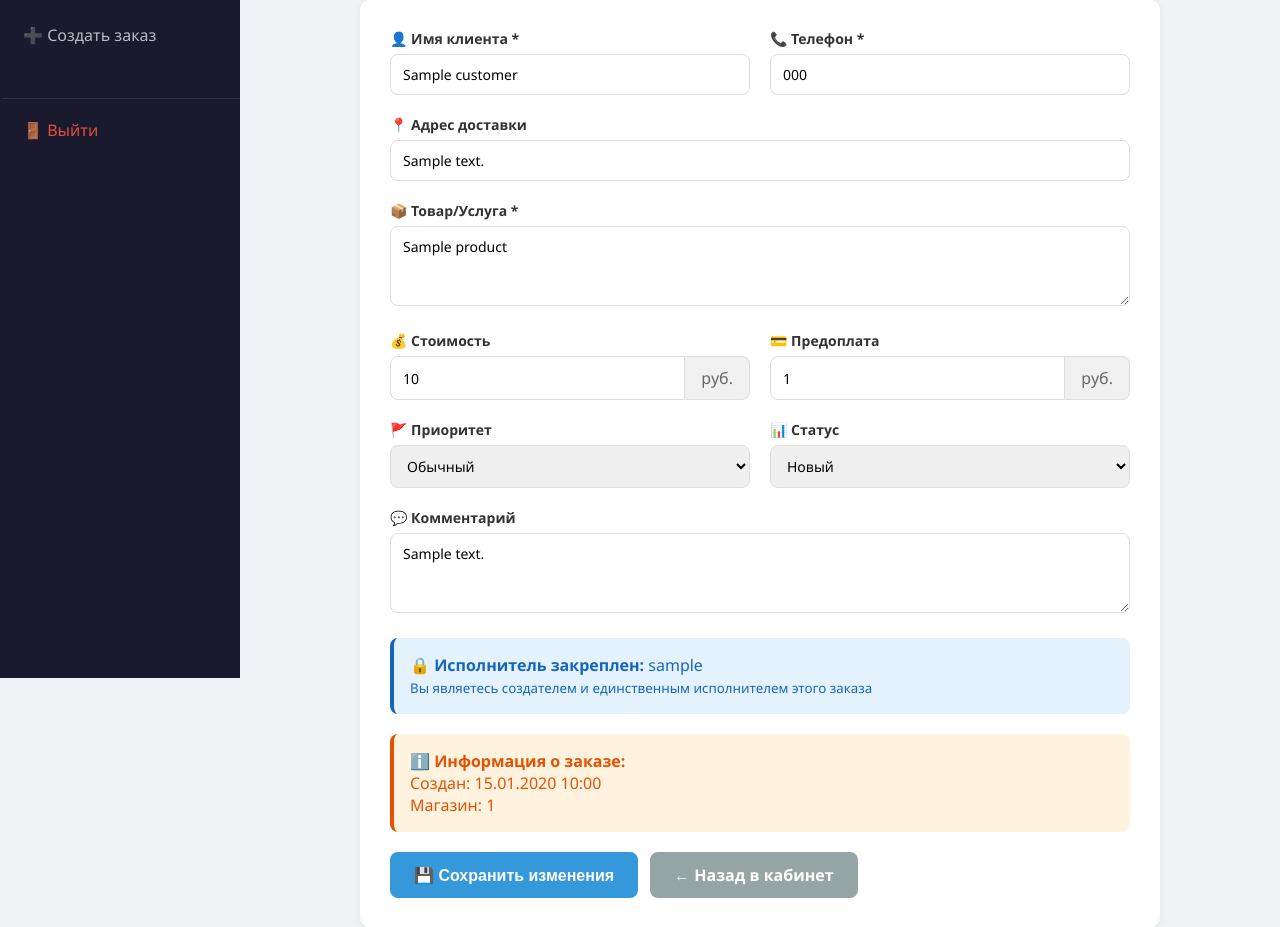
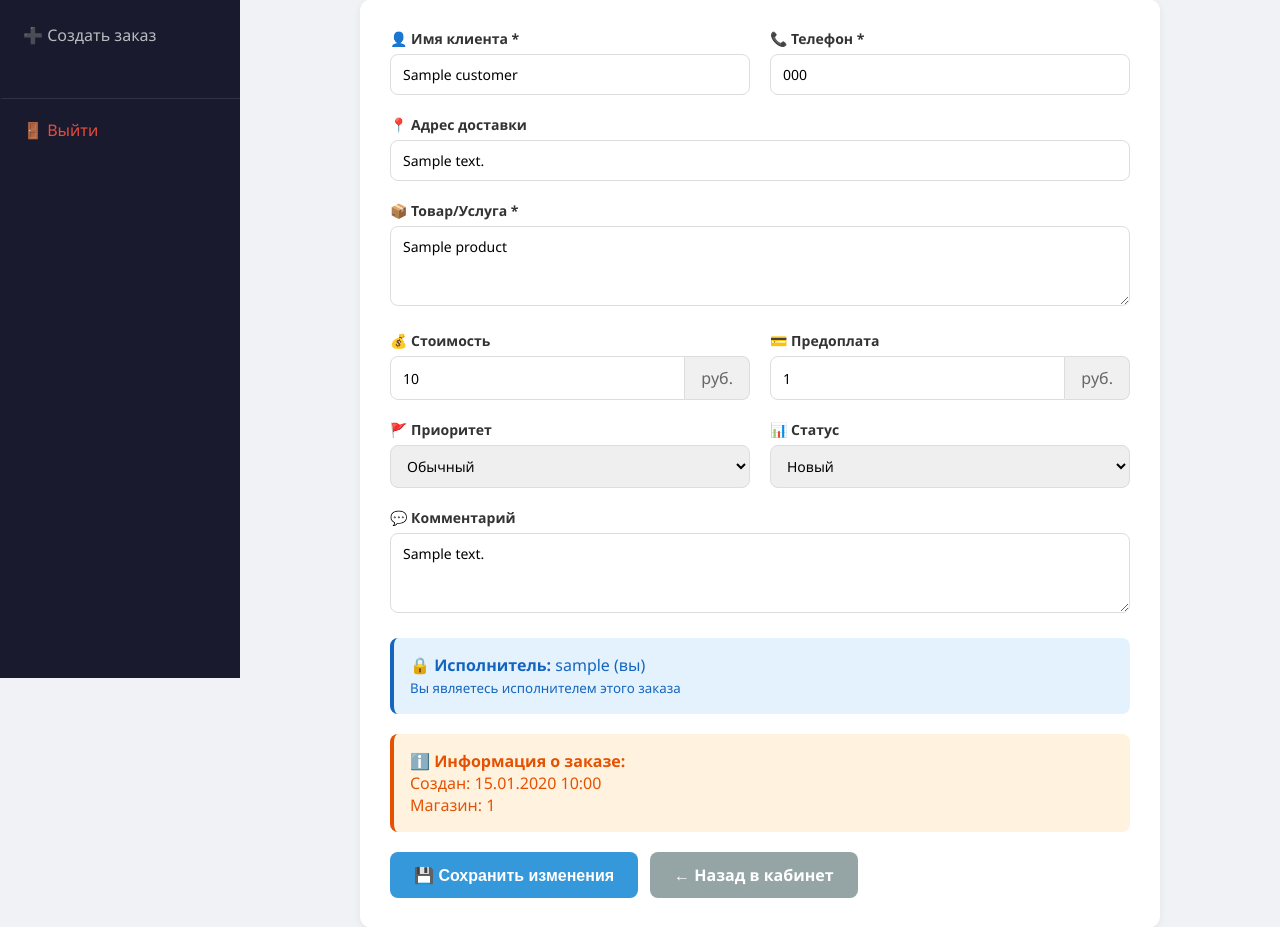
Before and after one commit to adiafterwalk88/brest-motors-site, a Flask app: template website/templates/employee_edit_order.html in a window 1280 px wide. Shown: the part 122-1049 px from the top of the page. Run offline with Flask 3, Linux system fonts and the light colour scheme; the template is opened without the code that fills it: most values are stand-ins (such as "Sample title", 1, 10 or a date in 2020); parts of the project's set-up code (start-up, migrations or seed data) failed here and were passed over; some libraries are stand-ins or nearby versions.

Commit message:
Update employee_edit_order.html

```diff
--- a/website/templates/employee_edit_order.html
+++ b/website/templates/employee_edit_order.html
@@ -4,7 +4,7 @@
 <style>
     body { font-family: 'Segoe UI', Arial, sans-serif; background: #f0f2f5; margin: 0; padding: 0; }
     .employee-layout { display: flex; min-height: 100vh; }
-    .sidebar { width: 240px; background: #1a1a2e; color: white; padding: 20px 0; position: fixed; height: 100vh; overflow-y: auto; }
+    .sidebar { width: 240px; background: #1a1a2e; color: white; padding: 20px 0; position: fixed; height: 100vh; overflow-y: auto; z-index: 100; }
     .sidebar .logo { font-size: 20px; font-weight: 700; padding: 0 20px 20px; border-bottom: 1px solid rgba(255,255,255,0.1); display: flex; align-items: center; gap: 10px; }
     .sidebar .menu { list-style: none; padding: 0; margin-top: 20px; }
     .sidebar .menu a { display: flex; align-items: center; gap: 12px; padding: 12px 20px; color: rgba(255,255,255,0.7); text-decoration: none; transition: all .2s; border-left: 3px solid transparent; }
@@ -18,11 +18,11 @@
     .form-card { background: white; border-radius: 12px; box-shadow: 0 2px 8px rgba(0,0,0,0.06); padding: 30px; max-width: 800px; margin: 0 auto; }
     .form-group { margin-bottom: 20px; }
     .form-group label { display: block; margin-bottom: 6px; font-weight: 600; color: #333; }
-    .form-group input, .form-group textarea, .form-group select { width: 100%; padding: 10px 12px; border: 1px solid #ddd; border-radius: 8px; font-size: 14px; font-family: inherit; }
+    .form-group input, .form-group textarea, .form-group select { width: 100%; padding: 10px 12px; border: 1px solid #ddd; border-radius: 8px; font-size: 14px; font-family: inherit; box-sizing: border-box; }
     .form-group textarea { resize: vertical; min-height: 80px; }
     .form-row { display: grid; grid-template-columns: 1fr 1fr; gap: 20px; }
     .input-group { display: flex; }
-    .input-group input { border-radius: 8px 0 0 8px; }
+    .input-group input { border-radius: 8px 0 0 8px; flex: 1; }
     .input-group span { padding: 10px 16px; background: #f0f0f0; border: 1px solid #ddd; border-left: none; border-radius: 0 8px 8px 0; display: flex; align-items: center; color: #666; }
     .alert { padding: 16px; border-radius: 8px; margin-bottom: 20px; }
     .alert-info { background: #e3f2fd; color: #1565c0; border-left: 4px solid #1565c0; }
@@ -124,9 +124,9 @@
                 </div>
 
                 <div class="alert alert-info">
-                    <strong>🔒 Исполнитель закреплен:</strong> {{ user_name }}
+                    <strong>🔒 Исполнитель:</strong> {{ user_name }} (вы)
                     <br>
-                    <small>Вы являетесь создателем и единственным исполнителем этого заказа</small>
+                    <small>Вы являетесь исполнителем этого заказа</small>
                 </div>
 
                 <div class="alert alert-warning">
```
